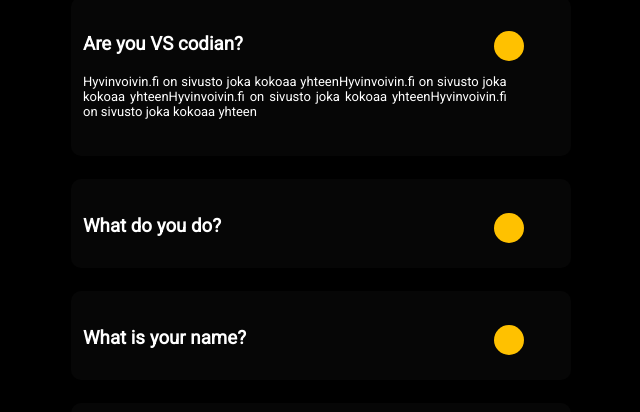
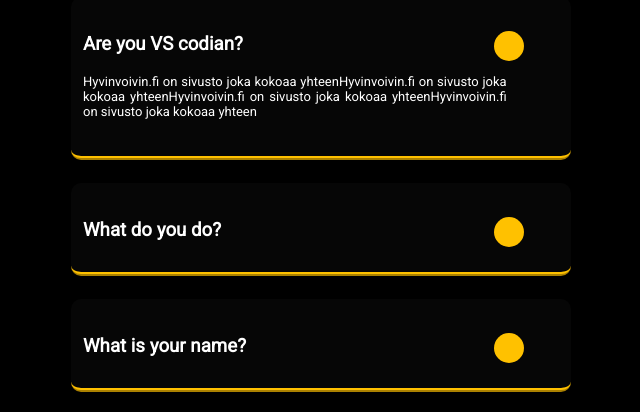
Before and after one commit to 19smabtahinoor/FAQ-Vanilla-JS, a plain HTML site: page index.html in a window 1280 px wide. Shown: the part 329-741 px from the top of the page, without its empty margins (319-959 px from the left). Drawn offline with Linux system fonts and the light colour scheme.

Commit message:
Update style.css

```diff
--- a/style.css
+++ b/style.css
@@ -37,7 +37,8 @@ body::-webkit-scrollbar{
     padding: 12px;
     background: #060606;
     border-radius: 10px;
-    /* height: 66px; */
+    border-bottom: 4px ridge #ffc100;
+
 }
 
 .faq1-header {
```
